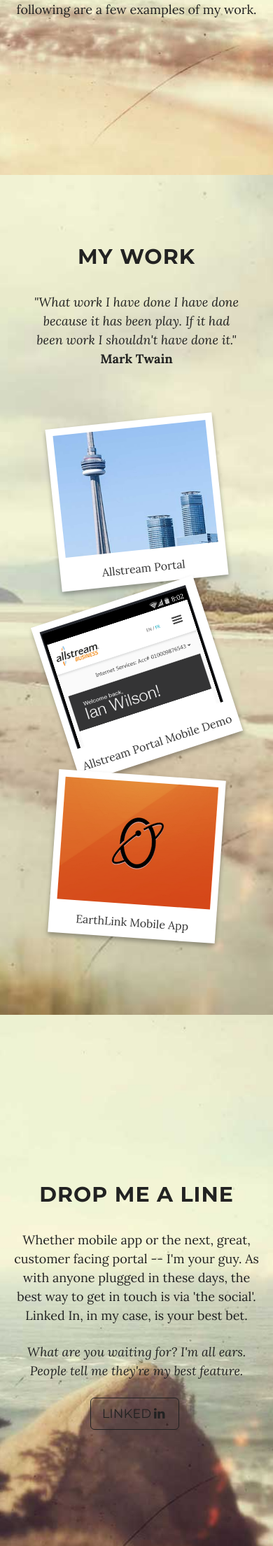
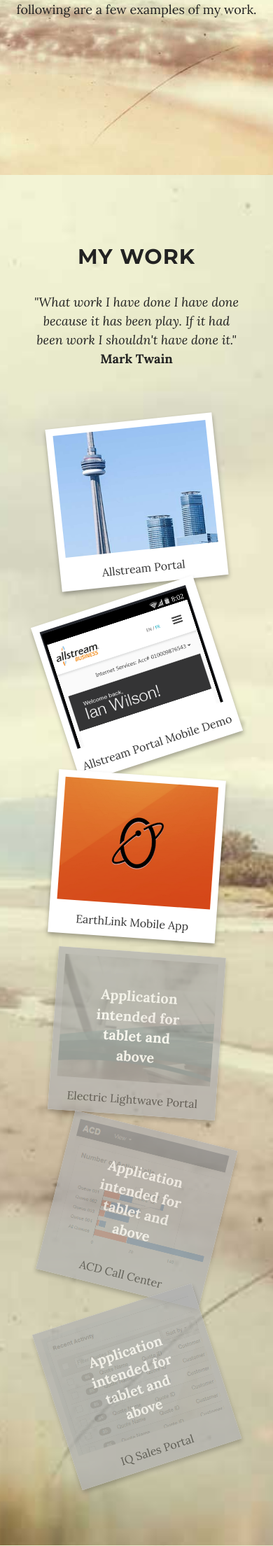
Before and after one commit to cesterline/cesterline.github.io, a PHP site: page / in a window 390 px wide. Shown: the part 1438-3647 px from the top of the page at 70% size. Run offline with PHP 8.4, Linux system fonts and the light colour scheme.

Commit message:
adds mobile behavior for portfolio
disables portfolio elements, for mobile, which aren't intended for mobile use

```diff
--- a/css/style.css
+++ b/css/style.css
@@ -184,8 +184,27 @@ a:focus {
     }
 }
 @media (max-width: 992px) {
-    #portfolio .row:nth-of-type(2) {
-        display: none;
+    #portfolio .row:last-of-type .polaroid-images {
+        opacity: .7;
+    }
+    #portfolio .row:last-of-type .polaroid-images a {
+        color: currentColor;
+        cursor: not-allowed;
+        text-decoration: none;
+        pointer-events: none;
+    }
+    #portfolio .row:last-of-type .polaroid-images a:before {
+        content: "Application intended for tablet and above";
+        position: absolute;
+        left: 0;
+        top: 0;
+        height: 100%;
+        width: 100%;
+        background-color: rgba(158,158,158,.8);
+        color: #fff;
+        font-size: 20px;
+        font-weight: 600;
+        padding: 50px;
     }
 }
 
--- a/index.html
+++ b/index.html
@@ -123,23 +123,6 @@
                 <div class="row">
                     <div class="col-md-4 col-sm-12">
                         <div class="polaroid-images">
-                            <a href="https://integracare.integratelecom.com" target="_blank" class="mw1" title="Electric Lightwave Portal"><img class="img-responsive" src="img/el-portal-tn.png" alt="Electric Lightwave Portal" title="Electric Lightwave Portal" /></a>
-                        </div>
-                    </div>
-                    <div class="col-md-4 col-sm-12">
-                        <div class="polaroid-images">
-                            <a href="http://acd.pixelnix.com/" target="_blank" class="mw3" title="ACD Call Center"><img class="img-responsive" src="img/acd-2-0-tn.png" alt="ACD Call Center" title="ACD Call Center" /></a>
-                        </div>
-                    </div>
-                    <div class="col-md-4 col-sm-12">
-                        <div class="polaroid-images">
-                            <a href="http://iq.pixelnix.com/" target="_blank" class="mw4" title="IQ Sales Portal"><img class="img-responsive" src="img/iq-sales-portal-tn.jpg" alt="IQ Sales Portal" title="IQ Sales Portal" /></a>
-                        </div>
-                    </div>
-                </div>
-                <div class="row">
-                    <div class="col-md-4 col-sm-12">
-                        <div class="polaroid-images">
                             <a href="https://dev.portal.allstreamit.net/" target="_blank" class="mw2" title="Allstream Portal"><img class="img-responsive" src="img/allstream-portal-tn.png" alt="Allstream Portal" title="Allstream Portal" /></a>
                         </div>
                     </div>
@@ -151,6 +134,25 @@
                     <div class="col-md-4 col-sm-12">
                         <div class="polaroid-images">
                             <a href="https://invis.io/8C1V0KW7G" target="_blank" class="mw1" title="EarthLink Mobile App"><img class="img-responsive" src="img/elnk-mobile-tn.png" alt="EarthLink Mobile App" title="EarthLink Mobile App" /></a>
+                        </div>
+                    </div>
+                </div>
+                <div class="row">
+                    <div class="col-md-4 col-sm-12">
+                        <div class="polaroid-images">
+                            <a href="https://integracare.integratelecom.com" target="_blank" class="mw1" title="Electric Lightwave Portal">
+                                <img class="img-responsive" src="img/el-portal-tn.png" alt="Electric Lightwave Portal" title="Electric Lightwave Portal" />
+                            </a>
+                        </div>
+                    </div>
+                    <div class="col-md-4 col-sm-12">
+                        <div class="polaroid-images">
+                            <a href="http://acd.pixelnix.com/" target="_blank" class="mw3" title="ACD Call Center"><img class="img-responsive" src="img/acd-2-0-tn.png" alt="ACD Call Center" title="ACD Call Center" /></a>
+                        </div>
+                    </div>
+                    <div class="col-md-4 col-sm-12">
+                        <div class="polaroid-images">
+                            <a href="http://iq.pixelnix.com/" target="_blank" class="mw4" title="IQ Sales Portal"><img class="img-responsive" src="img/iq-sales-portal-tn.jpg" alt="IQ Sales Portal" title="IQ Sales Portal" /></a>
                         </div>
                     </div>
                 </div>
```
